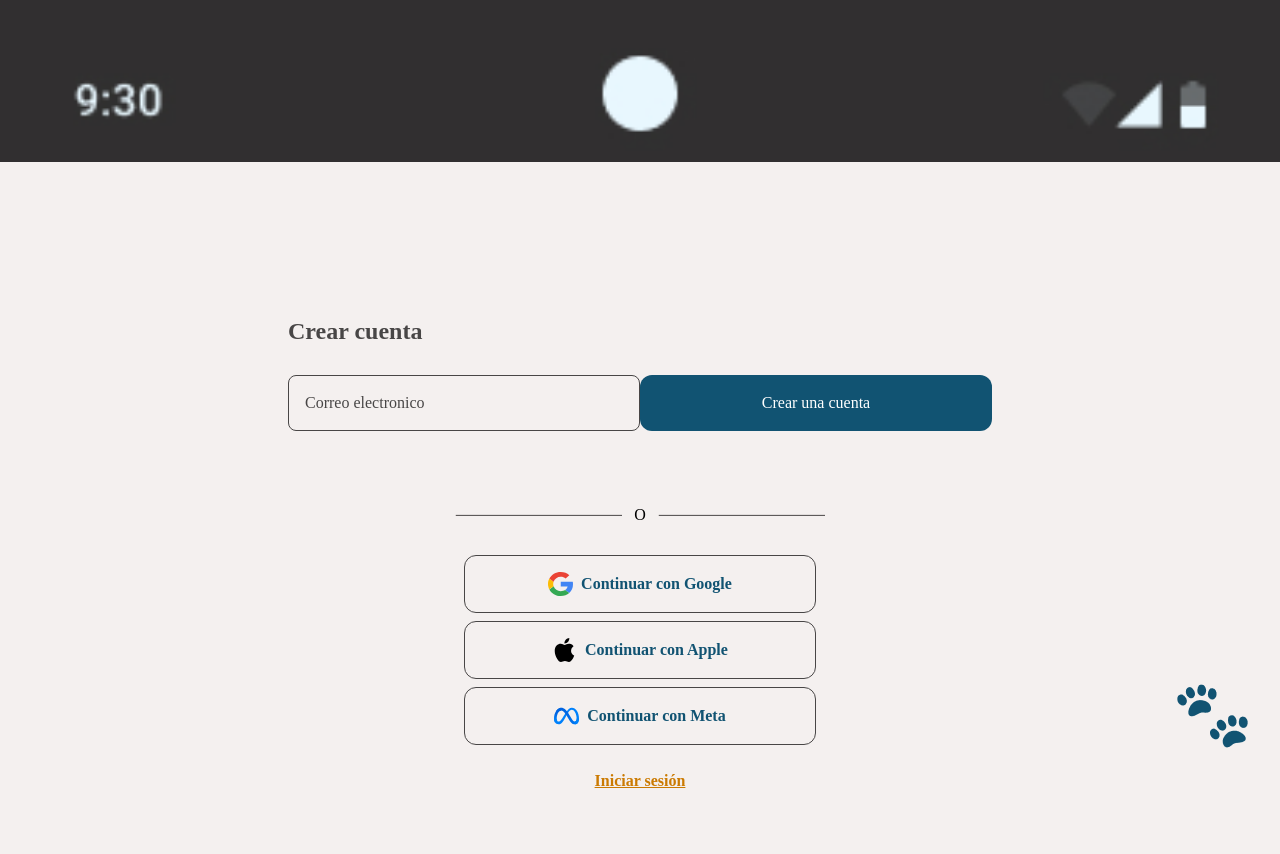
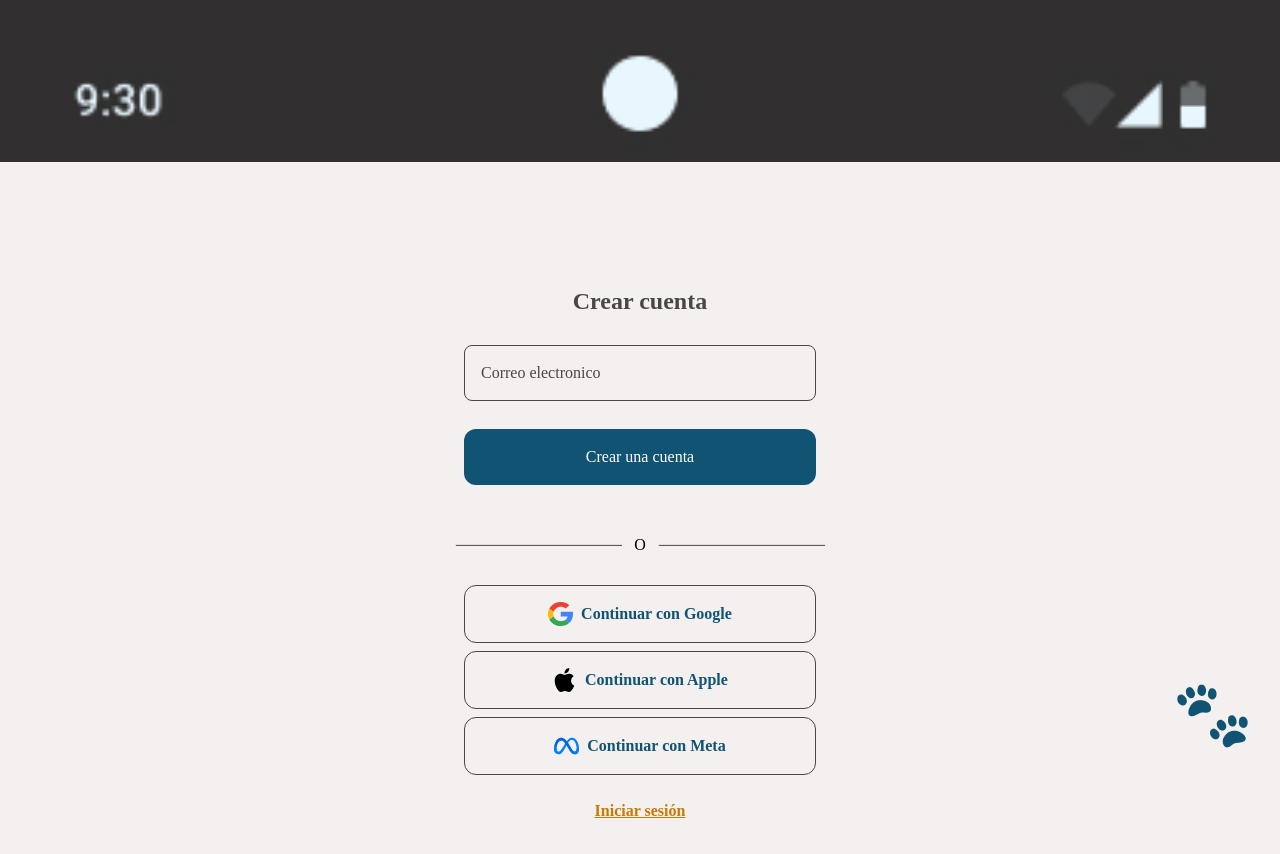
Before and after one commit to No-Country-simulation/c21-42-t-react-agregarback, a React (Vite) app in the folder fronted/pet-adoption-app/: page /create-account in a window 1280 px wide. Shown: the top 854 px of the page. Built offline with nearby package versions, Linux system fonts and the light colour scheme; a web font is replaced by a local one.

Commit message:
add minimal changes in the css

```diff
--- a/fronted/pet-adoption-app/src/pet-adoption/pet-adoption-pages/CreateAccount/CreateAccount.jsx
+++ b/fronted/pet-adoption-app/src/pet-adoption/pet-adoption-pages/CreateAccount/CreateAccount.jsx
@@ -20,10 +20,14 @@ const CreateAccount = () => {
     <>
       <img src="src/assets/status-bar.jpg" alt="status bar" className="w-full"/>
       <div className="flex flex-col justify-center items-center h-screen p-5 bg-main-background">
-        <form className="p-4">
+        <form className="flex flex-col justify-center items-center p-4">
           <h1 className="text-2xl font-semibold text-neutral-gray">Crear cuenta</h1>
-          <input className="w-[22rem] h-14 my-7 pl-4 rounded-lg bg-main-background border border-neutral-gray placeholder-neutral-gray" placeholder="Correo electronico" aria-label="Correo electrónico"></input>
-          <button className="w-[22rem] px-6 py-4 mb-1 rounded-xl text-white  bg-blue-primary">Crear una cuenta</button>
+          <input
+            className="w-[22rem] h-14 my-7 pl-4 rounded-lg bg-main-background border border-neutral-gray placeholder-neutral-gray"
+            placeholder="Correo electronico"
+            aria-label="Correo electrónico">
+          </input>
+          <button className="w-[22rem] px-6 py-4 mb-1 rounded-xl text-white  bg-blue-primary" onClick={handleCreateAccount}>Crear una cuenta</button>
         </form>
         <div>
           <div className="flex flex-row my-7">
@@ -46,7 +50,7 @@ const CreateAccount = () => {
           <ButtonLogin variant="secondary" ariaLabel="Continuar con Facebook">
             <MetaIcon></MetaIcon>
           </ButtonLogin>
-          <ButtonLogin variant="textOnly" ariaLabel="Iniciar sesión">Iniciar sesión</ButtonLogin>
+          <ButtonLogin variant="textOnly" ariaLabel="Iniciar sesión" onClick={handleLogin}>Iniciar sesión</ButtonLogin>
         </div>
         <img src="src/assets/paw-prints.png" alt="paw-prints" className="absolute right-[2rem] bottom-[3rem]"/>
       </div>
--- a/fronted/pet-adoption-app/src/pet-adoption/pet-adoption-pages/Login/Login.jsx
+++ b/fronted/pet-adoption-app/src/pet-adoption/pet-adoption-pages/Login/Login.jsx
@@ -6,7 +6,7 @@ const Login = () => {
   const navigate = useNavigate();
 
   const handleCreateAccount = () => {
-    navigate('/personal-data');
+    navigate('/create-account');
   };
 
   const handleLogin = () => {
@@ -63,7 +63,7 @@ const Login = () => {
             <line x1="0.780334" y1="1.38818" x2="167.001" y2="1.38818" stroke="#484646"/>
             </svg>
           </div>
-          <button className="w-[22rem] px-6 py-4 rounded-xl border-none">
+          <button className="w-[22rem] px-6 py-4 rounded-xl border-none" onClick={handleCreateAccount}>
             <span className="text-secondary-orange font-semibold underline">Creá tu cuenta</span>
           </button>
         </div>
--- a/fronted/pet-adoption-app/src/pet-adoption/pet-adoption-pages/PersonalData/PersonalData.jsx
+++ b/fronted/pet-adoption-app/src/pet-adoption/pet-adoption-pages/PersonalData/PersonalData.jsx
@@ -4,7 +4,7 @@ import BackButton from '../../components/BackButton/BackButton';
 
 const PersonalData = () => {
     return(
-        <div className="flex flex-col h-screen p-5 bg-[#F4F0EF]">
+        <div className="flex flex-col justify-center items-center h-screen p-5 bg-[#F4F0EF]">
             <div className="flex justify-start items-center mb-9">
                 <BackButton></BackButton>
                 <h1 className="text-2xl font-semibold text-[#484646]">Datos Personales</h1>
--- a/fronted/pet-adoption-app/src/pet-adoption/pet-adoption-pages/PersonalData/UserForm/UserForm.jsx
+++ b/fronted/pet-adoption-app/src/pet-adoption/pet-adoption-pages/PersonalData/UserForm/UserForm.jsx
@@ -17,7 +17,7 @@ const UserForm = () => {
   };
 
   return (
-    <form onSubmit={handleSubmit} className="p-4">
+    <form onSubmit={handleSubmit} className="flex flex-col justify-start items-center p-4">
         <input
         type="name"
         value={name}
--- a/fronted/pet-adoption-app/src/pet-adoption/pet-adoption-pages/WelcomePage/WelcomePage.jsx
+++ b/fronted/pet-adoption-app/src/pet-adoption/pet-adoption-pages/WelcomePage/WelcomePage.jsx
@@ -5,7 +5,7 @@ const WelcomePage = () => {
   const navigate = useNavigate();
 
   const handleCreateAccount = () => {
-    navigate('/register');
+    navigate('/create-account');
   };
 
   const handleLogin = () => {
@@ -22,8 +22,8 @@ const WelcomePage = () => {
           <p className="font-semibold">Conectamos corazones humanos con patitas que necesiten un hogar</p>
         </div>
         <div className="flex flex-col mb-2">
-          <button className="w-[22rem] px-6 py-4 mb-1 rounded-xl text-white  bg-blue-primary" aria-label="Crear una cuenta">Crear una cuenta</button>
-          <button className="w-[22rem] px-6 py-4 rounded-xl text-blue-primary border border-[#E8F7FE]" aria-label="Iniciar sesión">Iniciar sesión</button>
+          <button className="w-[22rem] px-6 py-4 mb-1 rounded-xl text-white  bg-blue-primary" aria-label="Crear una cuenta" onClick={handleCreateAccount}>Crear una cuenta</button>
+          <button className="w-[22rem] px-6 py-4 rounded-xl text-blue-primary border border-[#E8F7FE]" aria-label="Iniciar sesión" onClick={handleLogin}>Iniciar sesión</button>
         </div>
         <img src="src/assets/paw-prints.png" alt="paw-prints" className="absolute right-[4rem] bottom-[-3.5rem]"/>
       </div>
```
